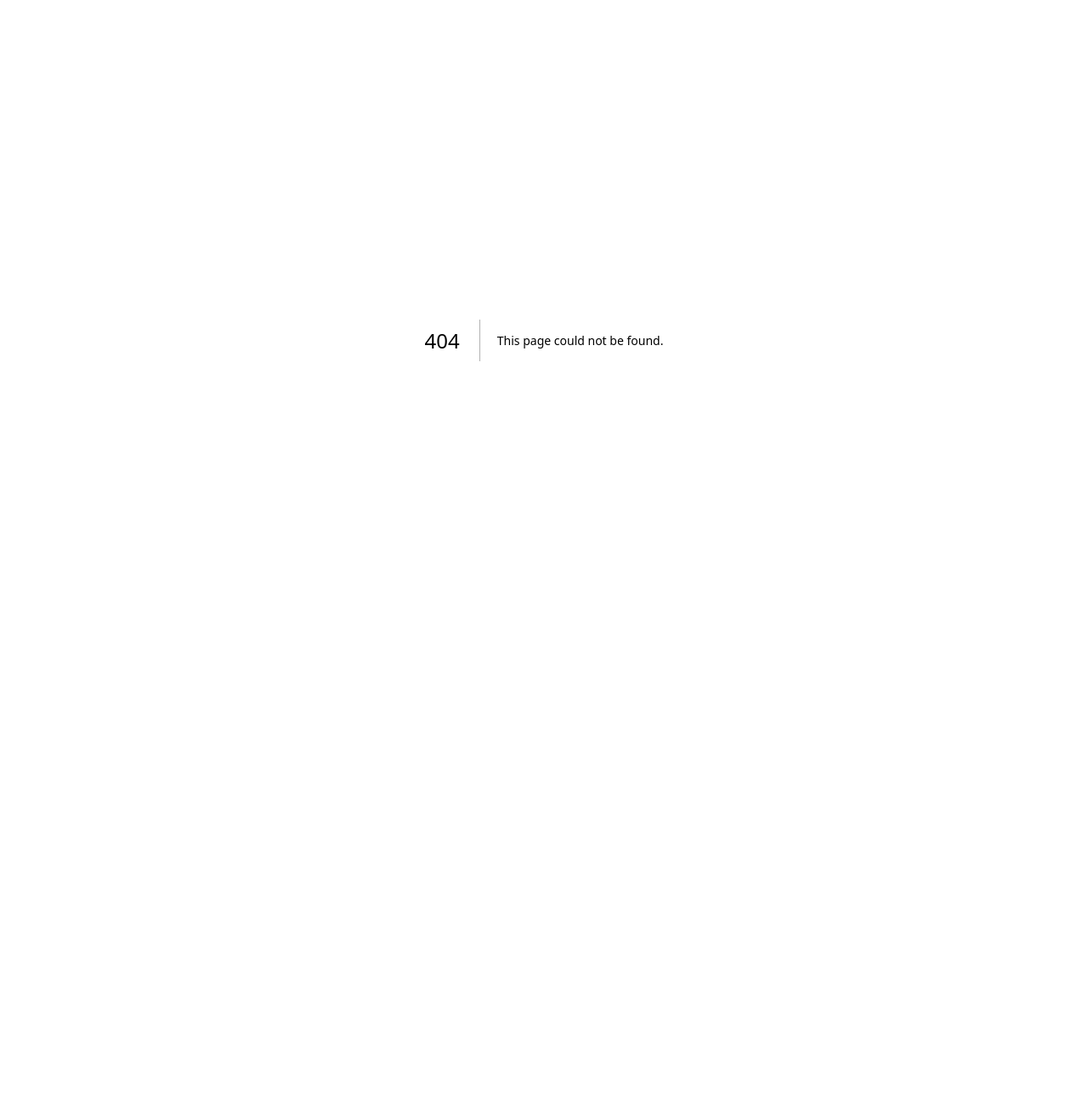
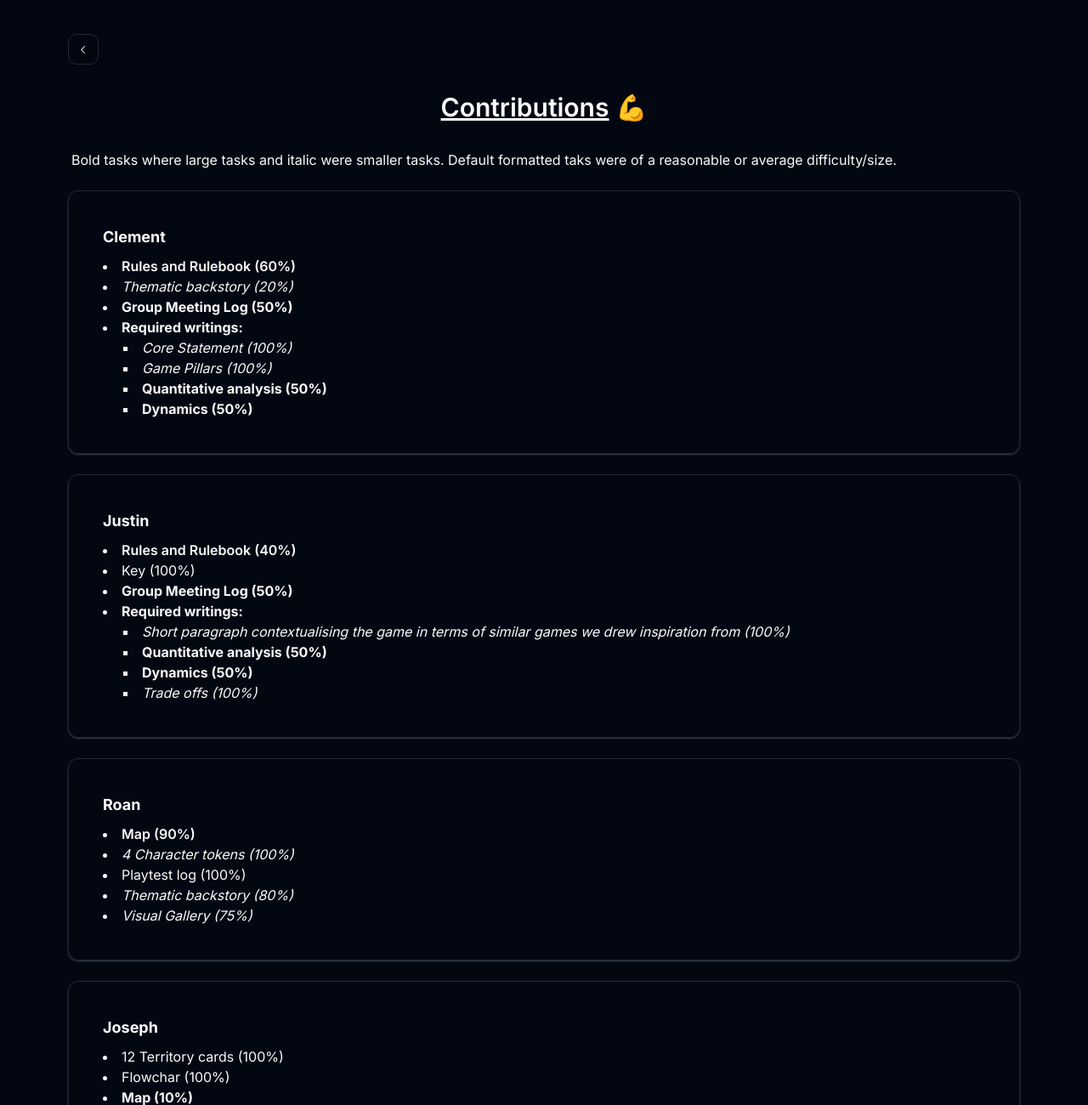
Before and after one commit to vatsalp98/board-game, a Next.js app: page /contribution in a window 1280 px wide. Before the commit this address had no page. Shown: the top 1300 px of the page at 85% size. Before the commit the page ends 800 px from the top, so only its background shows below. Built offline with nearby package versions, Linux system fonts and the light colour scheme.

Commit message:
contributions

```diff
--- /dev/null
+++ b/src/app/contribution/page.tsx
@@ -0,0 +1,125 @@
+"use client";
+
+import MaxWidthWrapper from "@/components/MaxWidthWrapper";
+import { Button } from "@/components/ui/button";
+import { ChevronLeftIcon } from "@radix-ui/react-icons";
+import { useRouter } from "next/navigation";
+
+export default function ContributionPage() {
+  const router = useRouter();
+  return (
+    <>
+      <MaxWidthWrapper className="py-10 px-8">
+        <div>
+          <Button
+            size={"icon"}
+            variant={"outline"}
+            onClick={() => {
+              router.back();
+            }}
+          >
+            <ChevronLeftIcon />
+          </Button>
+        </div>
+        <div>
+          <div className="flex flex-row items-center justify-center w-full my-8 text-justify">
+            <h3 className="text-3xl font-semibold">
+              <span className="underline">Contributions</span> 💪
+            </h3>
+          </div>
+          <div className="flex flex-col gap-6">
+            <span className="text-justify px-1">
+              Bold tasks where large tasks and italic were smaller tasks.
+              Default formatted taks were of a reasonable or average
+              difficulty/size.
+            </span>
+            <div className="border rounded-lg px-10 py-10 shadow-sm hover:shadow-lg hover:shadow-gray-900 shadow-gray-700">
+              <div>
+                <h2 className="text-lg font-bold">Clement</h2>
+                <ul className="list-disc list-inside mt-2">
+                  <li className="font-semibold">Rules and Rulebook (60%)</li>
+                  <li className="italic">Thematic backstory (20%)</li>
+                  <li className="font-bold">Group Meeting Log (50%) </li>
+                  <li>
+                    <strong>Required writings: </strong>
+                    <ul className="list-square list-inside px-6">
+                      <li className="italic">Core Statement (100%)</li>
+                      <li className="italic">Game Pillars (100%)</li>
+                      <li className="font-bold">Quantitative analysis (50%)</li>
+                      <li className="font-bold">Dynamics (50%)</li>
+                    </ul>
+                  </li>
+                </ul>
+              </div>
+            </div>
+
+            <div className="border rounded-lg px-10 py-10 shadow-sm hover:shadow-lg hover:shadow-gray-900 shadow-gray-700">
+              <div>
+                <h2 className="text-lg font-bold">Justin</h2>
+                <ul className="list-disc list-inside mt-2">
+                  <li className="font-semibold">Rules and Rulebook (40%)</li>
+                  <li>Key (100%)</li>
+                  <li className="font-bold">Group Meeting Log (50%) </li>
+                  <li>
+                    <strong>Required writings: </strong>
+                    <ul className="list-square list-inside px-6">
+                      <li className="italic">
+                        Short paragraph contextualising the game in terms of
+                        similar games we drew inspiration from (100%)
+                      </li>
+                      <li className="font-bold">Quantitative analysis (50%)</li>
+                      <li className="font-bold">Dynamics (50%)</li>
+                      <li className="italic">Trade offs (100%)</li>
+                    </ul>
+                  </li>
+                </ul>
+              </div>
+            </div>
+
+            <div className="border rounded-lg px-10 py-10 shadow-sm hover:shadow-lg hover:shadow-gray-900 shadow-gray-700">
+              <div>
+                <h2 className="text-lg font-bold">Roan</h2>
+                <ul className="list-disc list-inside mt-2">
+                  <li className="font-semibold">Map (90%)</li>
+                  <li className="italic">4 Character tokens (100%)</li>
+                  <li className="">Playtest log (100%) </li>
+                  <li className="italic">Thematic backstory (80%)</li>
+                  <li className="italic">Visual Gallery (75%)</li>
+                </ul>
+              </div>
+            </div>
+
+            <div className="border rounded-lg px-10 py-10 shadow-sm hover:shadow-lg hover:shadow-gray-900 shadow-gray-700">
+              <div>
+                <h2 className="text-lg font-bold">Joseph</h2>
+                <ul className="list-disc list-inside mt-2">
+                  <li className="">12 Territory cards (100%)</li>
+                  <li className="">Flowchar (100%)</li>
+                  <li className="font-bold">Map (10%) </li>
+                  <li className="italic">Visual Gallery (25%)</li>
+                </ul>
+              </div>
+            </div>
+
+            <div className="border rounded-lg px-10 py-10 shadow-sm hover:shadow-lg hover:shadow-gray-900 shadow-gray-700">
+              <div>
+                <h2 className="text-lg font-bold">Vatsal</h2>
+                <ul className="list-disc list-inside mt-2">
+                  <li className="font-bold">Website (100%)</li>
+                  <li className="font-bold">Trailer (100%)</li>
+                </ul>
+              </div>
+            </div>
+
+            <div className="text-justify px-1 text-muted-foreground mb-10">
+              Note: Many aspects of the game, while written as one or two people
+              in specific, often went between people so everyone contributed a
+              little bit to everything. With the exception of the required
+              writings which were done almost entirely by Clement and Justin
+            </div>
+          </div>
+        </div>
+      </MaxWidthWrapper>
+    </>
+  );
+}
--- a/src/app/page.tsx
+++ b/src/app/page.tsx
@@ -186,6 +186,11 @@ export default function Home() {
             ))}
           </ul>
         </div>
+        <div className="flex flex-row w-full items-center justify-center pt-10">
+          <Link href="/contribution">
+            <Button variant={"secondary"}>View contributions &rarr;</Button>
+          </Link>
+        </div>
       </section>
     </>
   );
```
